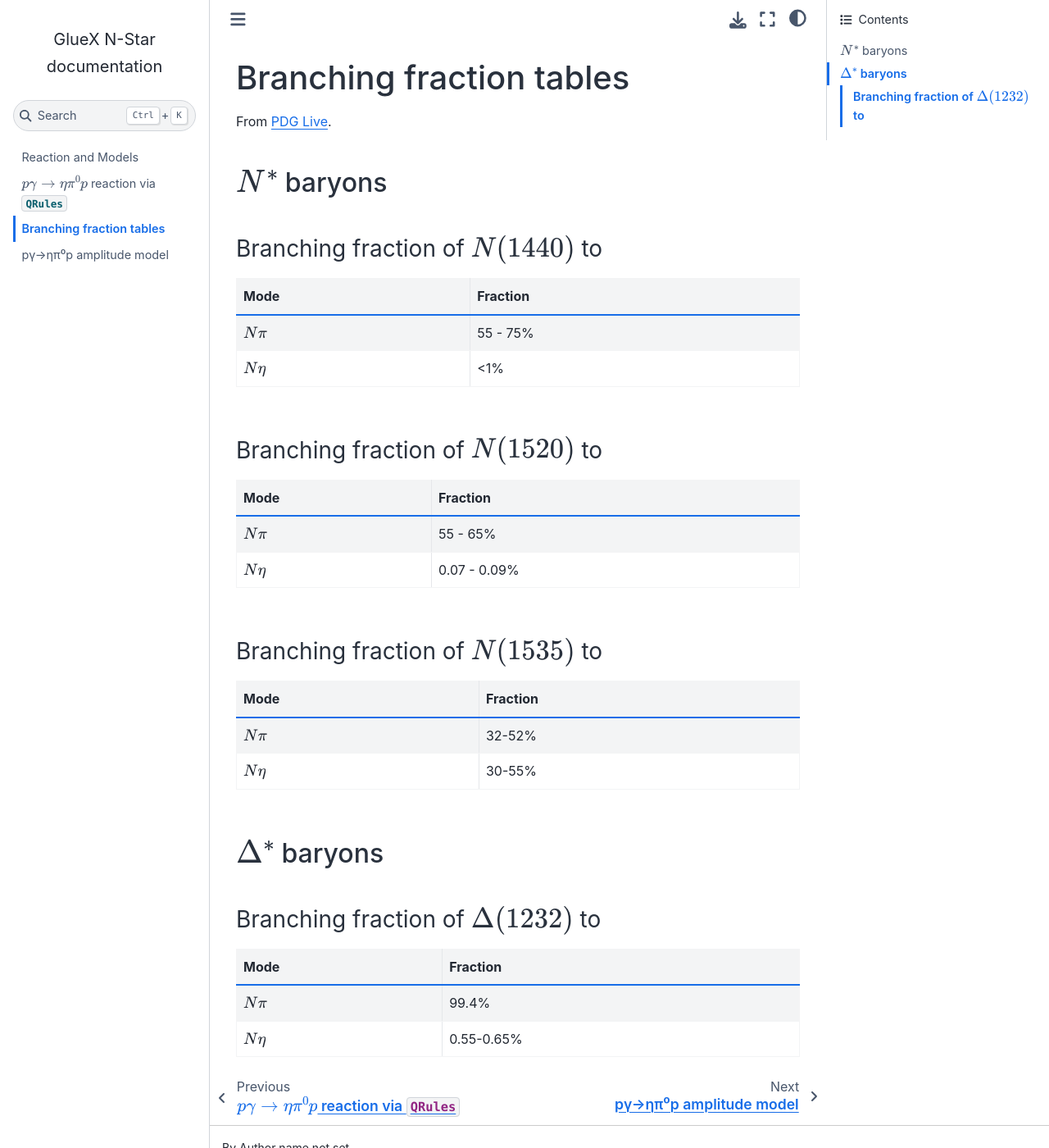
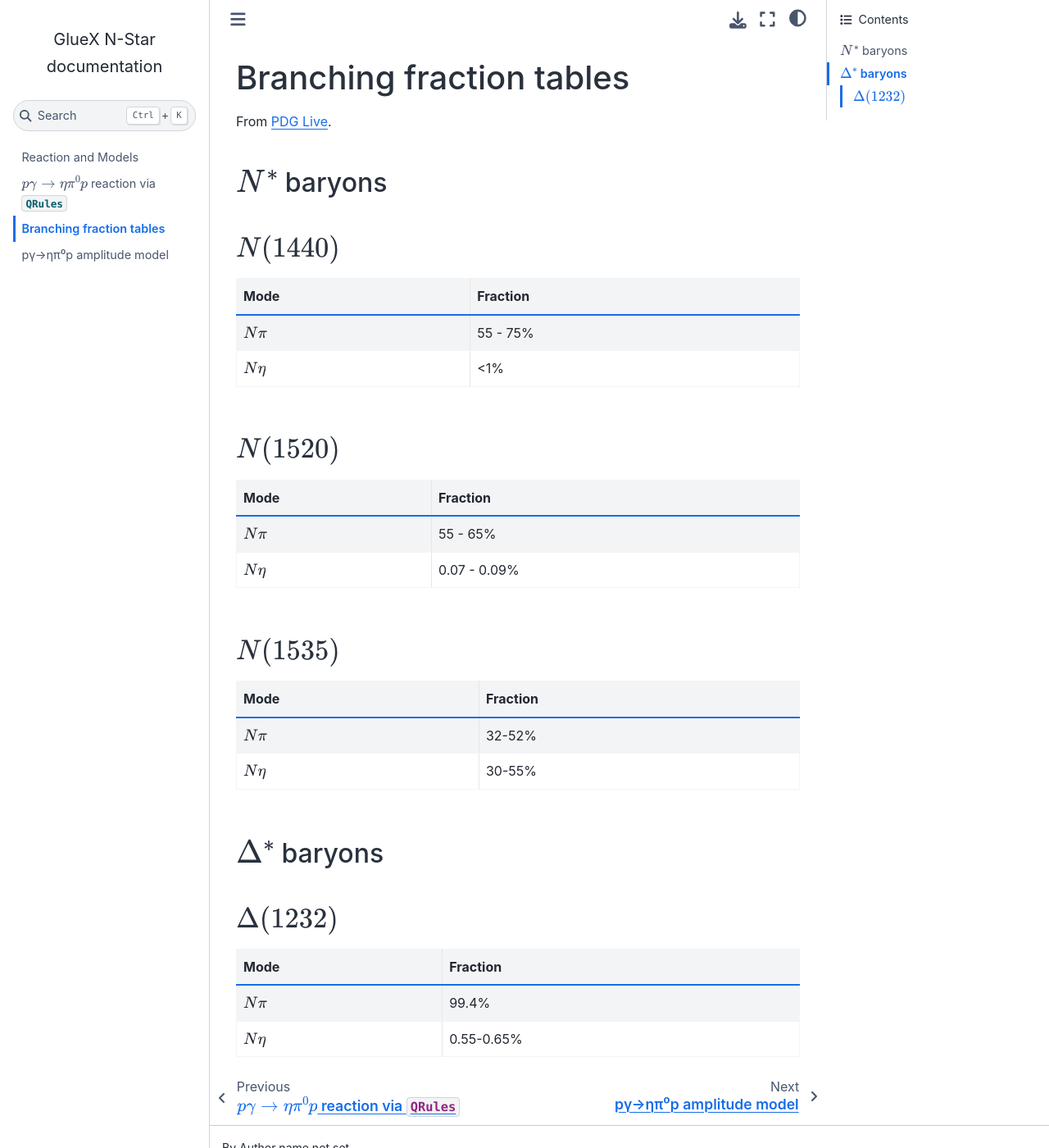
Before and after one commit to ComPWA/gluex-nstar, a Sphinx documentation site: the page built from docs/branching-fraction.md, in a window 1280 px wide and 1400 px high. Shown: the whole window at 82% size. Built offline with Sphinx 7.4.7 and the Sphinx Book theme 1.1.4, drawn with Linux system fonts in a browser that asks for light colours.

Commit message:
DOC: simplify heading titles

```diff
--- a/docs/branching-fraction.md
+++ b/docs/branching-fraction.md
@@ -4,21 +4,21 @@ From [PDG Live](https://pdglive.lbl.gov).
 
 ## $N^*$ baryons
 
-### Branching fraction of $N(1440)$ to
+### $N(1440)$
 
 | Mode    | Fraction |
 | ------- | -------- |
 | $N\pi$  | 55 - 75% |
 | $N\eta$ | <1%      |
 
-### Branching fraction of $N(1520)$ to
+### $N(1520)$
 
 | Mode    | Fraction     |
 | ------- | ------------ |
 | $N\pi$  | 55 - 65%     |
 | $N\eta$ | 0.07 - 0.09% |
 
-### Branching fraction of $N(1535)$ to
+### $N(1535)$
 
 | Mode    | Fraction |
 | ------- | -------- |
@@ -27,7 +27,7 @@ From [PDG Live](https://pdglive.lbl.gov).
 
 ## $\Delta^*$ baryons
 
-### Branching fraction of $\Delta(1232)$ to
+### $\Delta(1232)$
 
 | Mode    | Fraction   |
 | ------- | ---------- |
```
